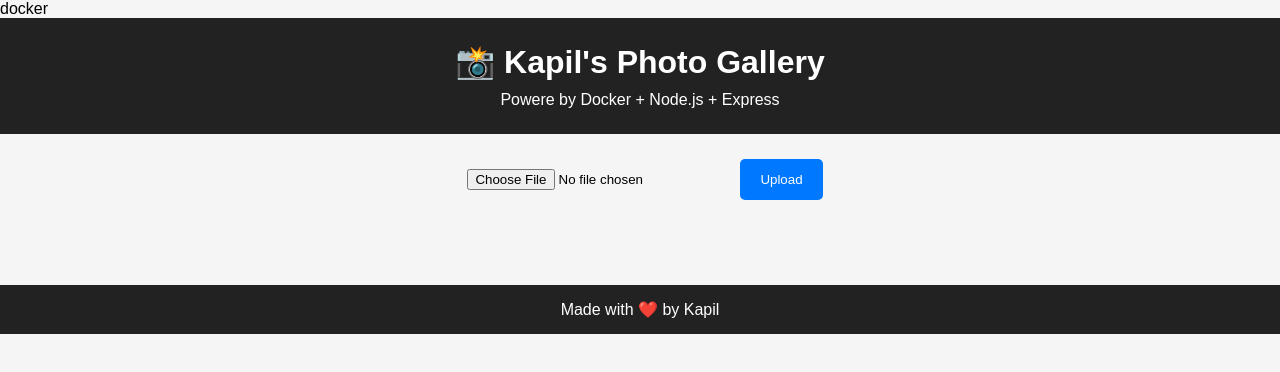
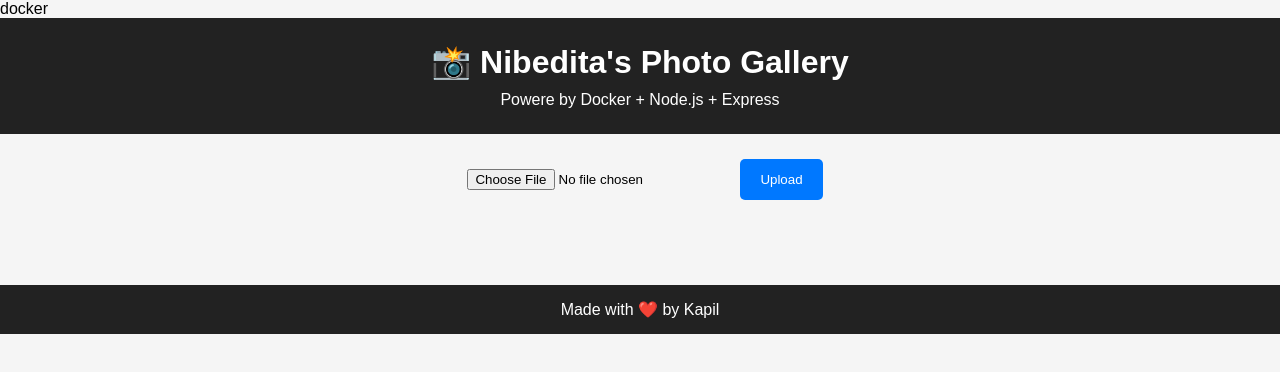
Before and after one commit to kapilpattnaikprojects/Photo-gallery, a plain HTML site: page frontend/index.html in a window 1280 px wide. Drawn offline with Linux system fonts and the light colour scheme; no server answers.

Commit message:
Chnaging the tags

```diff
--- a/frontend/index.html
+++ b/frontend/index.html
@@ -10,7 +10,7 @@ docker <!DOCTYPE html>
 <body>
 
 <header>
-    <h1>📸 Kapil's Photo Gallery</h1>
+    <h1>📸 Nibedita's Photo Gallery</h1>
     <p>Powere by Docker + Node.js + Express</p>
 </header>
 
```
Also changed, not shown: .github/workflows/ecr.build.yml, 2 other files.
